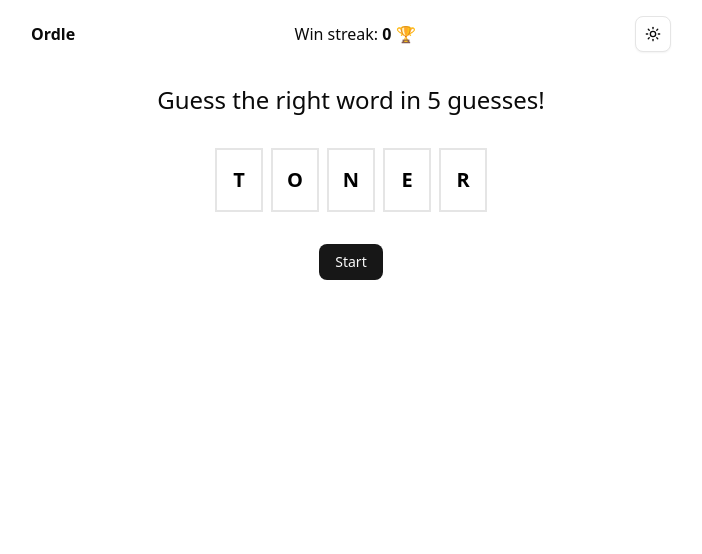
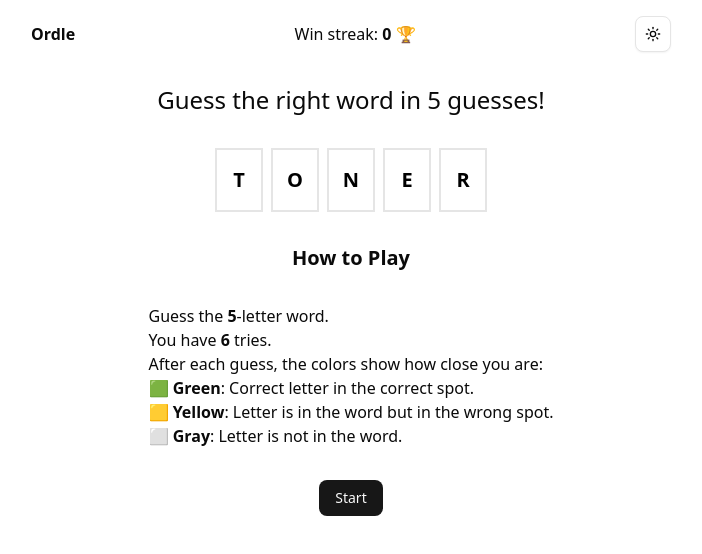
Before and after one commit to jonte265/guess-word, a Next.js app: page / in a window 1280 px wide. Shown: the top 554 px of the page, without its empty margins (289-991 px from the left). Built offline with nearby package versions, Linux system fonts and the light colour scheme.

Commit message:
update homescreen instructions

```diff
--- a/components/ui/custom/GameArea.tsx
+++ b/components/ui/custom/GameArea.tsx
@@ -173,6 +173,27 @@ function GameArea() {
               );
             })}
           </div>
+          <h2 className='text-xl font-semibold'>How to Play</h2>
+          <div>
+            <p>
+              Guess the <strong>5</strong>-letter word.
+            </p>
+            <p>
+              You have <strong>6</strong> tries.
+            </p>
+            <p>After each guess, the colors show how close you are:</p>
+            <p>
+              🟩 <strong>Green</strong>: Correct letter in the correct spot.
+            </p>
+            <p>
+              🟨 <strong>Yellow</strong>: Letter is in the word but in the wrong
+              spot.
+            </p>
+            <p>
+              ⬜ <strong>Gray</strong>: Letter is not in the word.
+            </p>
+          </div>
+
           <motion.div
             whileHover={{ scale: 1.1 }}
             whileTap={{ scale: 0.95 }}
```
